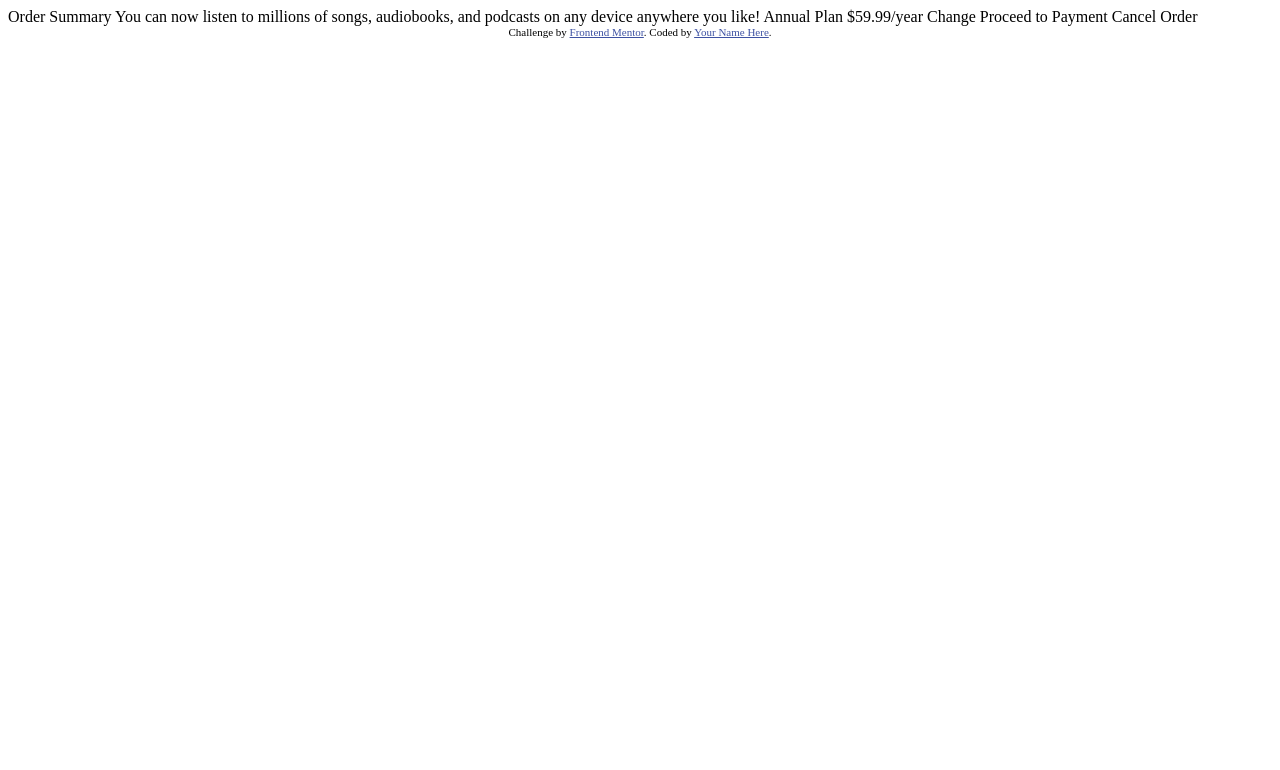
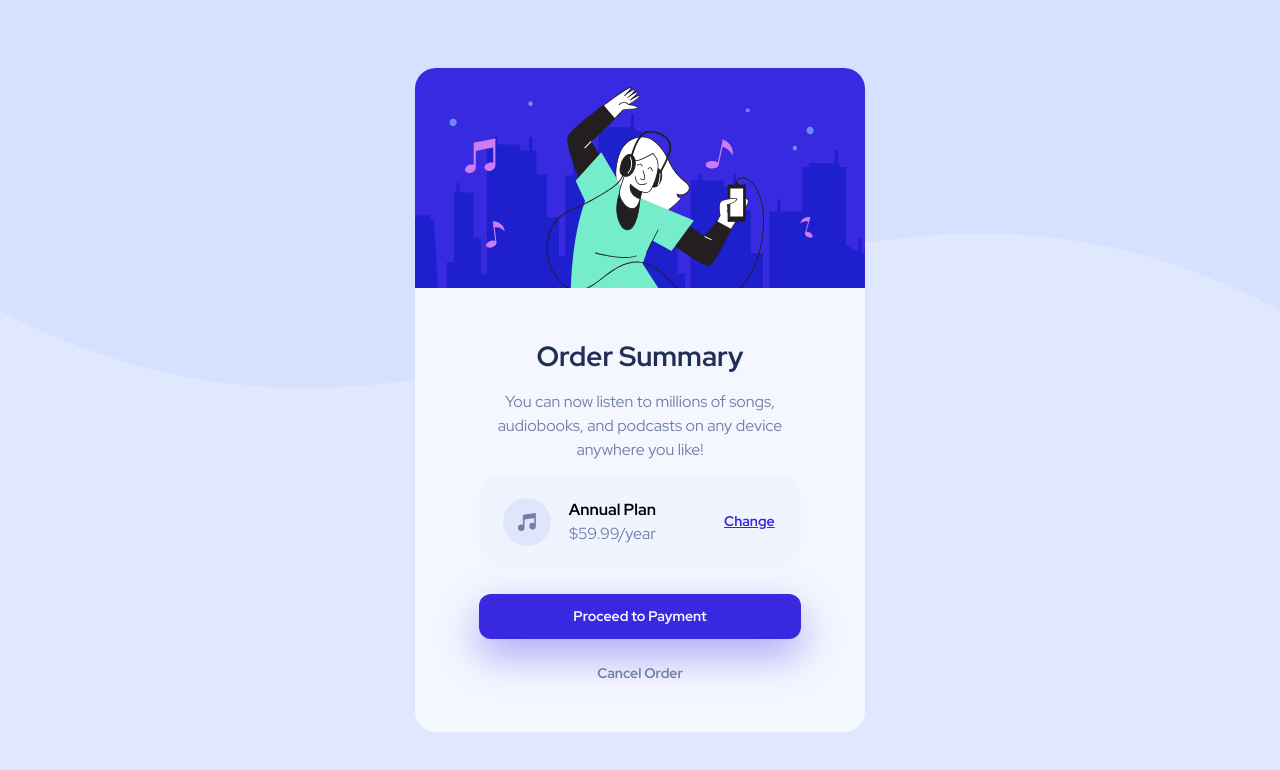
Before and after one commit to toronado93/order-summary, a website: page index.html in a window 1280 px wide. Drawn offline with Linux system fonts and the light colour scheme.

Commit message:
Project finalized

```diff
--- a/index.html
+++ b/index.html
@@ -1,37 +1,51 @@
 <!DOCTYPE html>
 <html lang="en">
-<head>
-  <meta charset="UTF-8">
-  <meta name="viewport" content="width=device-width, initial-scale=1.0"> <!-- displays site properly based on user's device -->
+  <head>
+    <meta charset="UTF-8" />
+    <meta name="viewport" content="width=device-width, initial-scale=1.0" />
 
-  <link rel="icon" type="image/png" sizes="32x32" href="./images/favicon-32x32.png">
+    <link rel="preconnect" href="https://fonts.googleapis.com" />
+    <link rel="preconnect" href="https://fonts.gstatic.com" crossorigin />
+    <link
+      href="https://fonts.googleapis.com/css2?family=Red+Hat+Display:wght@300;400;500;700;900&display=swap"
+      rel="stylesheet"
+    />
 
-  <title>Frontend Mentor | Order summary card</title>
+    <link
+      rel="icon"
+      type="image/png"
+      sizes="32x32"
+      href="./images/favicon-32x32.png"
+    />
 
-  <!-- Feel free to remove these styles or customise in your own stylesheet 👍 -->
-  <style>
-    .attribution { font-size: 11px; text-align: center; }
-    .attribution a { color: hsl(228, 45%, 44%); }
-  </style>
-</head>
-<body>
+    <title>Frontend Mentor | Order summary card</title>
 
-  Order Summary
-
-  You can now listen to millions of songs, audiobooks, and podcasts on any
-  device anywhere you like!
-
-  Annual Plan
-  $59.99/year
-
-  Change
-
-  Proceed to Payment
-  Cancel Order
-
-  <div class="attribution">
-    Challenge by <a href="https://www.frontendmentor.io?ref=challenge" target="_blank">Frontend Mentor</a>.
-    Coded by <a href="#">Your Name Here</a>.
-  </div>
-</body>
+    <link rel="stylesheet" href="style.css" />
+  </head>
+  <body>
+    <section>
+      <img src="/images/illustration-hero.svg" alt="" />
+      <div class="summary | padding-block-700 | text-center">
+        <div class="summary_title">
+          <h1 class="primary_heading">Order Summary</h1>
+          <p class="padding-block-300">
+            You can now listen to millions of songs, audiobooks, and podcasts on
+            any device anywhere you like!
+          </p>
+        </div>
+        <div class="section_button">
+          <div class="annual_plan">
+            <img src="/images/icon-music.svg" alt="" />
+            <div class="annual_plan_title">
+              <h3 class="seconder_heading">Annual Plan</h3>
+              <p>$59.99/year</p>
+            </div>
+            <button class="annual_button | justift-self-end">Change</button>
+          </div>
+          <button class="proceed_button">Proceed to Payment</button>
+          <button class="cancel_button">Cancel Order</button>
+        </div>
+      </div>
+    </section>
+  </body>
 </html>
--- /dev/null
+++ b/package.json
@@ -0,0 +1,5 @@
+{
+  "dependencies": {
+    "express": "^4.18.2"
+  }
+}
--- /dev/null
+++ b/style.css
@@ -0,0 +1,252 @@
+:root {
+  /* Colors */
+
+  --clr-neutral-050: hsl(225, 100%, 97%);
+  --clr-primary-100: hsl(225, 100%, 94%);
+  --clr-primary-400: hsl(245, 75%, 52%);
+
+  --clr-neutral-100: hsl(225, 100%, 98%);
+  --clr-neutral-200: hsl(224, 23%, 55%);
+  --clr-neutral-400: hsl(223, 47%, 23%);
+
+  /* Font Family */
+  --ff-primary: "Red Hat Display", sans-serif;
+  --ff-body: var(--ff-primary);
+
+  /* Font Weights */
+  --fw-semi-regular: 400;
+  --fw-regular: 500;
+  --fw-semi-bold: 700;
+  --fw-bold: 900;
+
+  /* Font Size */
+
+  --fs-300: 0.8125rem;
+  --fs-400: 0.875rem;
+  --fs-500: 0.9375rem;
+  --fs-600: 1rem;
+  --fs-650: 1.74rem;
+  --fs-700: 1.875rem;
+  --fs-800: 2.5rem;
+  --fs-900: 3.5rem;
+
+  --fs-body: var(--fs-500);
+  --fs-primary-heading: var(--fs-800);
+  --fs-secondary-heading: var(--fs-700);
+
+  /* Special variables for spacing */
+  --size-100: 0.25rem;
+  --size-200: 0.5rem;
+  --size-300: 0.75rem;
+  --size-400: 1rem;
+  --size-500: 1.5rem;
+  --size-600: 2rem;
+  --size-700: 3rem;
+  --size-800: 4rem;
+  --size-900: 5rem;
+}
+
+/* Defaults */
+
+/* Box sizing rules */
+*,
+*::before,
+*::after {
+  box-sizing: border-box;
+}
+
+/* Remove default margin */
+* {
+  margin: 0;
+  padding: 0;
+  font: inherit;
+}
+
+/* Creating core default body height  */
+html,
+body {
+  height: 100%;
+}
+
+/* Remove list styles on ul, ol elements with a list role, which suggests default styling will be removed */
+ul[role="list"],
+ol[role="list"] {
+  list-style: none;
+}
+
+/* Set core root defaults */
+html:focus-within {
+  scroll-behavior: smooth;
+}
+
+/* Set core body defaults */
+body {
+  text-rendering: optimizeSpeed;
+  line-height: 1.5;
+}
+
+/* Make images easier to work with */
+img,
+picture {
+  max-width: 100%;
+  display: block;
+}
+
+/* Remove all animations, transitions and smooth scroll for people that prefer not to see them */
+@media (prefers-reduced-motion: reduce) {
+  html:focus-within {
+    scroll-behavior: auto;
+  }
+
+  *,
+  *::before,
+  *::after {
+    animation-duration: 0.01ms !important;
+    animation-iteration-count: 1 !important;
+    transition-duration: 0.01ms !important;
+    scroll-behavior: auto !important;
+  }
+}
+
+body {
+  display: flex;
+  flex-direction: row;
+  justify-content: center;
+  align-items: center;
+
+  font-family: var(--ff-body);
+  background-color: var(--clr-primary-100);
+  background-image: url(/images/pattern-background-desktop.svg);
+  background-size: 100% auto;
+  background-repeat: no-repeat;
+}
+
+p {
+  color: var(--clr-neutral-200);
+  font-weight: var(--fw-semi-regular);
+}
+
+section {
+  background-color: var(--clr-neutral-100);
+  width: 450px;
+  overflow: hidden;
+  border-radius: 1.3rem;
+}
+
+/* Utility Class */
+
+.justift-self-end {
+  grid-area: 1/4/1/-1;
+}
+
+.text-center {
+  text-align: center;
+}
+
+.primary_heading {
+  font-size: var(--fs-650);
+  font-weight: var(--fw-semi-bold);
+  color: var(--clr-neutral-400);
+}
+.seconder_heading {
+  font-weight: var(--fw-semi-bold);
+  width: 10ch;
+}
+
+.padding-block-300 {
+  padding-block: var(--size-300);
+}
+
+.padding-block-500 {
+  padding-block: var(--size-500);
+}
+
+.padding-block-700 {
+  padding-block: var(--size-700);
+}
+
+/* Summary Section */
+
+.summary {
+  margin-inline: var(--size-800);
+}
+
+@media (max-width: 40em) {
+  p {
+    margin-inline: auto;
+    max-width: 25ch;
+  }
+
+  .padding-block-700 {
+    padding-block: var(--size-500);
+  }
+
+  section {
+    width: 400px;
+  }
+
+  .summary {
+    margin-inline: var(--size-500);
+  }
+
+  .section_button {
+    margin-top: var(--size-300);
+  }
+}
+
+.annual_plan {
+  border-radius: 1.5rem;
+  padding: var(--size-500);
+  display: grid;
+
+  grid-template-columns: 1fr 1fr 1fr 1fr;
+
+  background-color: var(--clr-neutral-050);
+}
+
+.section_button {
+  display: grid;
+  gap: 1.5rem;
+}
+
+.annual_button {
+  cursor: pointer;
+  color: var(--clr-primary-400);
+  font-weight: var(--fw-semi-bold);
+  font-size: var(--fs-400);
+  border: none;
+  background-color: transparent;
+  text-decoration: underline;
+}
+.annual_button:hover {
+  text-decoration: none;
+  opacity: 0.5;
+}
+
+.proceed_button {
+  cursor: pointer;
+  font-size: var(--fs-400);
+  font-weight: var(--fw-semi-bold);
+  padding: var(--size-300);
+  color: var(--clr-neutral-100);
+  background-color: var(--clr-primary-400);
+  border: none;
+  border-radius: 0.75rem;
+  box-shadow: 0rem 1rem 2.5rem rgb(56, 40, 224, 0.4);
+}
+
+.proceed_button:hover {
+  opacity: 0.5;
+}
+
+.cancel_button {
+  cursor: pointer;
+  background-color: transparent;
+  color: var(--clr-neutral-200);
+  border: none;
+  font-size: var(--fs-400);
+  font-weight: var(--fw-semi-bold);
+}
+.cancel_button:hover {
+  color: var(--clr-neutral-400);
+}
```
Also changed, not shown: 1 other file.
